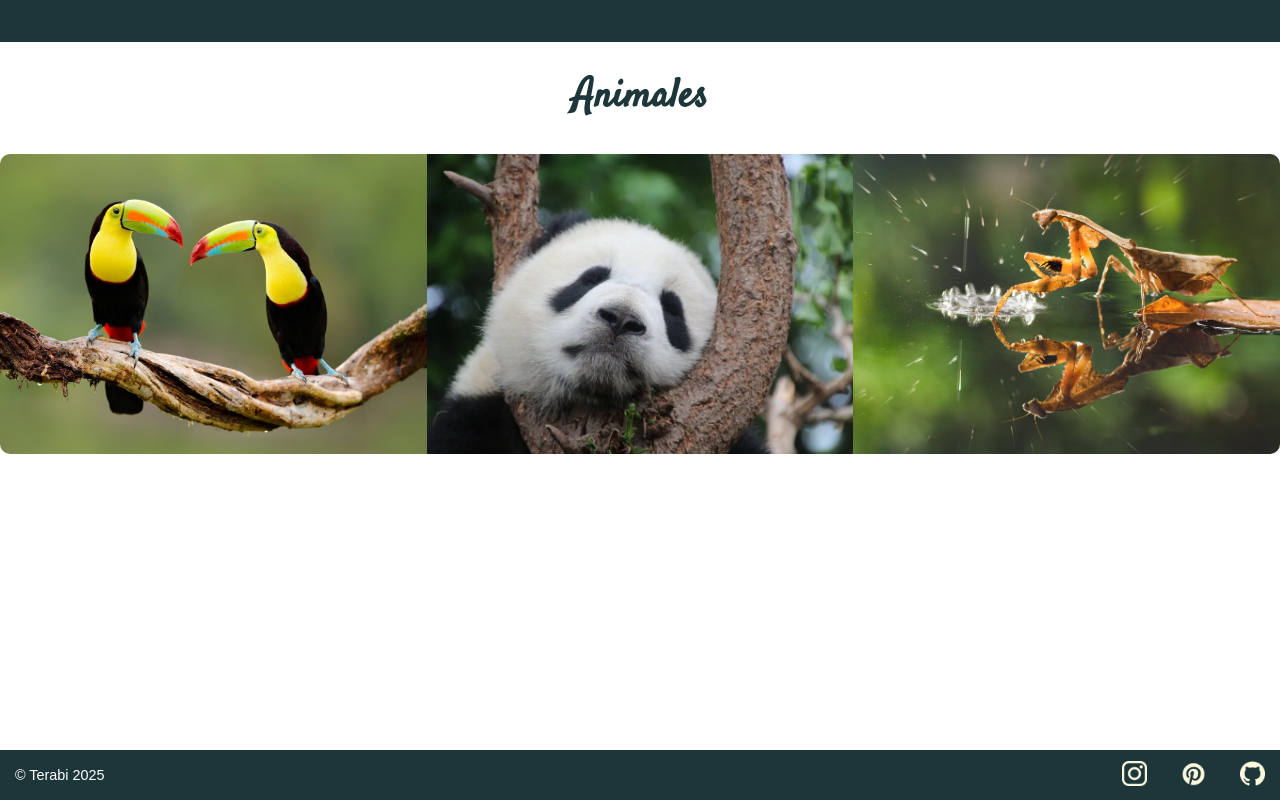
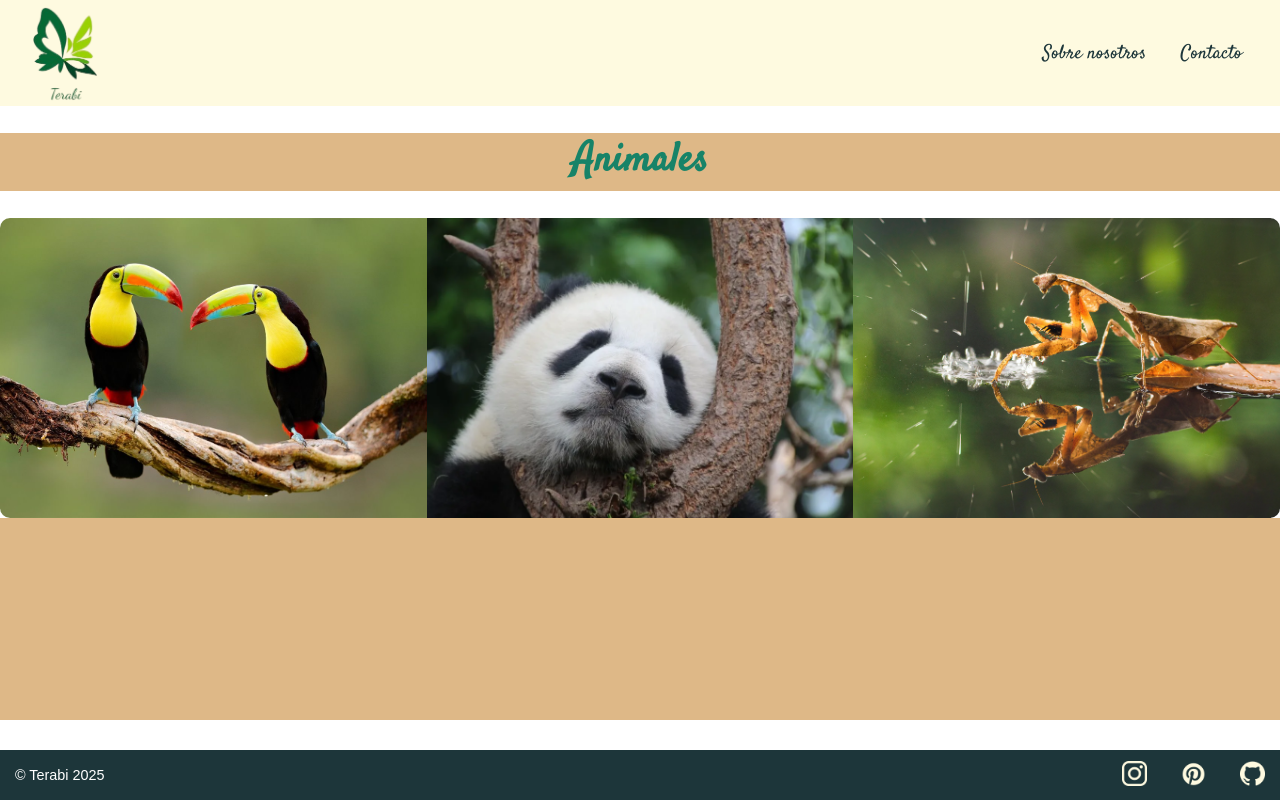
Before and after one commit to Gld3n/terabi, a PHP site: page /pages/species.html in a window 1280 px wide. Run offline with PHP 8.4, Linux system fonts and the light colour scheme; some web fonts are replaced.

Commit message:
Add files via upload

```diff
--- a/css/carrusel.css
+++ b/css/carrusel.css
@@ -8,6 +8,7 @@
   overflow: hidden;
   padding: 0;
   border-radius: 10px;
+
 }
 
 /* Contenedor de las diapositivas */
--- a/css/styles.css
+++ b/css/styles.css
@@ -88,6 +88,7 @@ html, body {
   font-weight: 400;
   font-size: 1.2rem;
   margin-right: 30px;
+  font-family: 'Satisfy', cursive;
 }
 
 .navbar a::before {
@@ -96,8 +97,9 @@ html, body {
   top: 100%;
   height: 2px;
   width: 0;
-  background-color: #1D363A;
+  background-color: #1d3a33;
   transition: width 0.3s;
+  font-family: 'Satisfy', cursive;
 }
 
 .navbar a:hover::before,
@@ -138,11 +140,12 @@ html, body {
   margin-bottom: 30px;
   display: flex;
   flex-direction: column;
-  justify-content: center;
+  justify-content: flex-start;
   align-items: center;
   color: #1D363A;
   padding: 0 30px;
   text-align: center;
+  background-color: burlywood;
 }
 
 .other-page-main h1 {
@@ -203,6 +206,8 @@ html, body {
 .cursiva{
   font-family: 'Satisfy', cursive;
   font-size: 40px;
-  color: #1D363A;
+  color: #178368;
   text-align: center;
+  background-color:burlywood;
+
 }
--- a/pages/species.html
+++ b/pages/species.html
@@ -13,15 +13,18 @@
   </style>
 </head>
 <body class="other-page-body">
-  <header class="other-page-header">
-    <a href="../landing.html" class="logo" img src="../assets/img/Logo.png"></a>
+<header class="terabi-header">
+  <a href="../landing.html" class="logo">
+    <div class="logo-container">
+      <img src="../assets/img/Logo2.png" alt="logo">
+    </div>
+  </a>
   <nav class="navbar">
-      <a href="sobre_nosotros.html">Sobre nosotros</a>
-      <a href="contacto.html">Contacto</a>
+    <a href="pages/sobre_nosotros.html">Sobre nosotros</a>
+    <a href="pages/contacto.html">Contacto</a>
   </nav>
 </header>
   <h1 class="cursiva">Animales </h1>
-<!-- Carrusel empieza aquí -->
   <div class="carrusel">
     <!-- Zonas clicables para mover el carrusel -->
     <div class="click-area left" id="go-left"></div>
@@ -50,16 +53,9 @@
       <span class="dot" data-index="2"></span>
     </div>
   </div>
-<!-- Carrusel termina aquí -->
-
-
-
   <main class="other-page-main">
 
-
-
   </main>
-  <h2>    </h2>
   <footer class="footer">
     <p class="copyright-text">© Terabi 2025</p>
     <div class="social-media">
```
Lines whose indentation alone changed are shown as unchanged.
